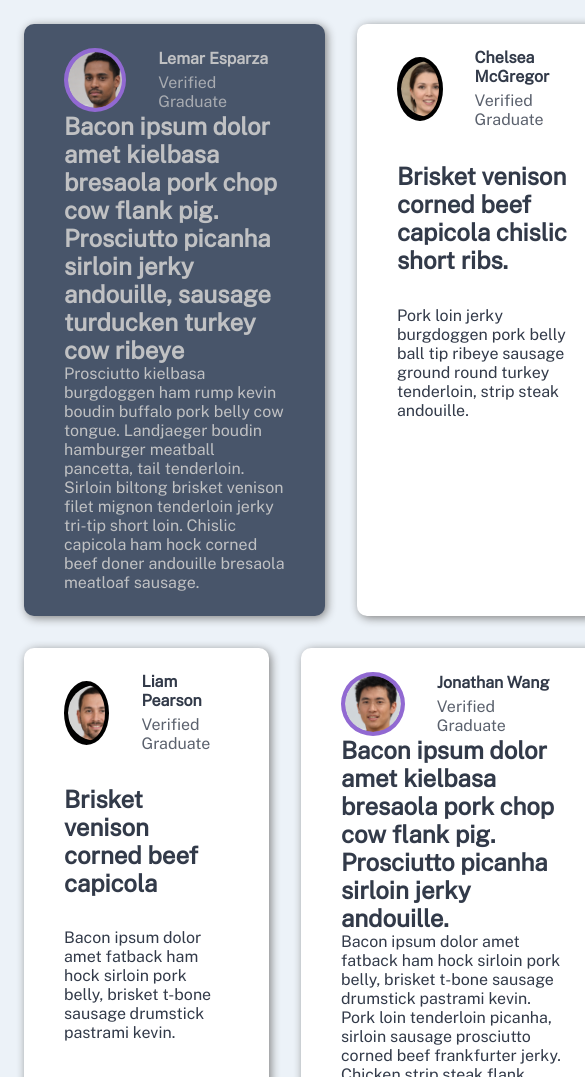
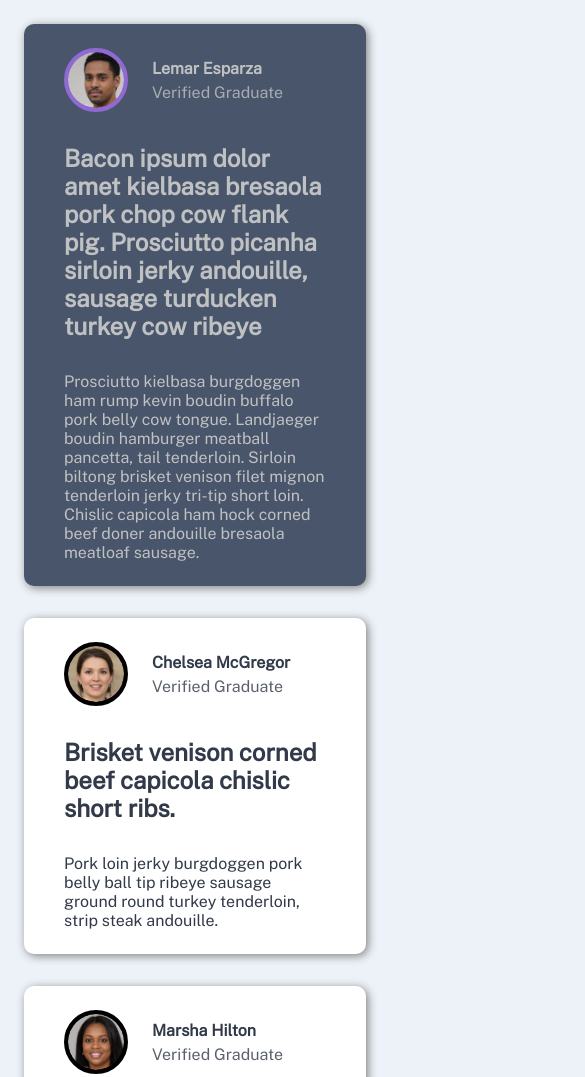
Before and after one commit to jhonorozmx/testimonials, a plain HTML site: page index.html in a window 390 px wide. Shown: the top 1077 px of the page, 585 px wide, since content can reach past the window. Drawn offline with nearby package versions, Linux system fonts and the light colour scheme.

Commit message:
Improved responsivity for better look on mobile devices

```diff
--- a/style.css
+++ b/style.css
@@ -4,26 +4,43 @@
   margin: 0;
 }
 
-html,
-body {
-  height: 100vh;
-  width: 100vw;
-}
-
 body {
   background-color: #ecf2f8;
+  margin: 1.5rem;
 }
 
 .container {
-  height: 100%;
   display: grid;
+  gap: 2rem;
   grid-template-columns: repeat(4, 1fr);
   grid-template-rows: 1fr 1fr;
   grid-template-areas:
     "test-1 test-1 test-2 test-3"
     "test-4 test-5 test-5 test-3";
-  gap: 2rem;
-  padding: 1.5rem;
+}
+
+@media only screen and (max-width: 769px) {
+  .container {
+    grid-template-columns: repeat(4, 1fr);
+    grid-template-rows: repeat(3, 1fr);
+    grid-template-areas:
+      "test-1 test-1 test-2 test-2"
+      "test-3 test-3 test-3 test-3"
+      "test-4 test-4 test-5 test-5";
+  }
+}
+
+@media only screen and (max-width: 426px) {
+  .container {
+    grid-template-columns: 1fr;
+    grid-template-rows: auto;
+    grid-template-areas:
+      "test-1"
+      "test-2"
+      "test-3"
+      "test-4"
+      "test-5";
+  }
 }
 
 .card {
@@ -34,19 +51,20 @@ body {
   flex-direction: column;
   font-family: "Public Sans", sans-serif;
   color: #323a49;
-  gap: 6%;
+  gap: 2rem;
 }
 
 .profile {
   display: flex;
+  flex-wrap: wrap;
   align-items: center;
-  gap: 2rem;
+  gap: 1.5rem;
 }
 
 .profile-pic {
   height: 4rem;
   width: 4rem;
-  border-radius: 60%;
+  border-radius: 50%;
   border: 4px solid #000;
   background-color: #000;
   display: flex;
```
